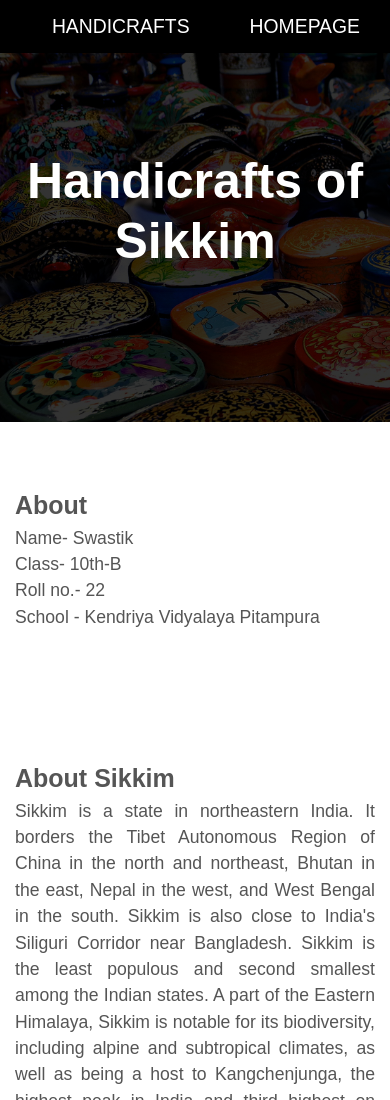
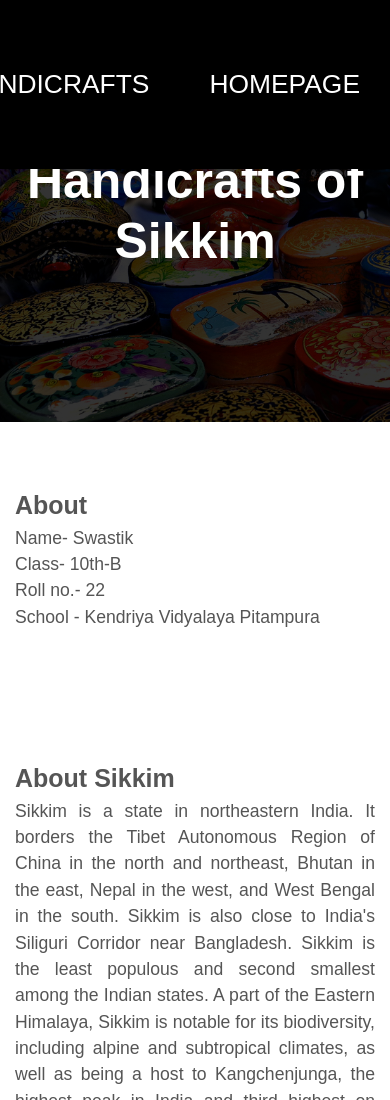
Before and after one commit to Swastik220705/Swastik220705.github.io, a plain HTML site: page main.html in a window 390 px wide. Shown: the top 1100 px of the page. Drawn offline with Linux system fonts and the light colour scheme.

Commit message:
Update main.css

```diff
--- a/main.css
+++ b/main.css
@@ -212,10 +212,10 @@ iframe{
         height: 50vh;
     }
      .navbar{
-        height: 3em;
+        height: 20vh;
         width: 100%;
     }
     .navbar li a{
-        font-size: 1.1em;
+        font-size: 1.5em;
     }
 }
```
